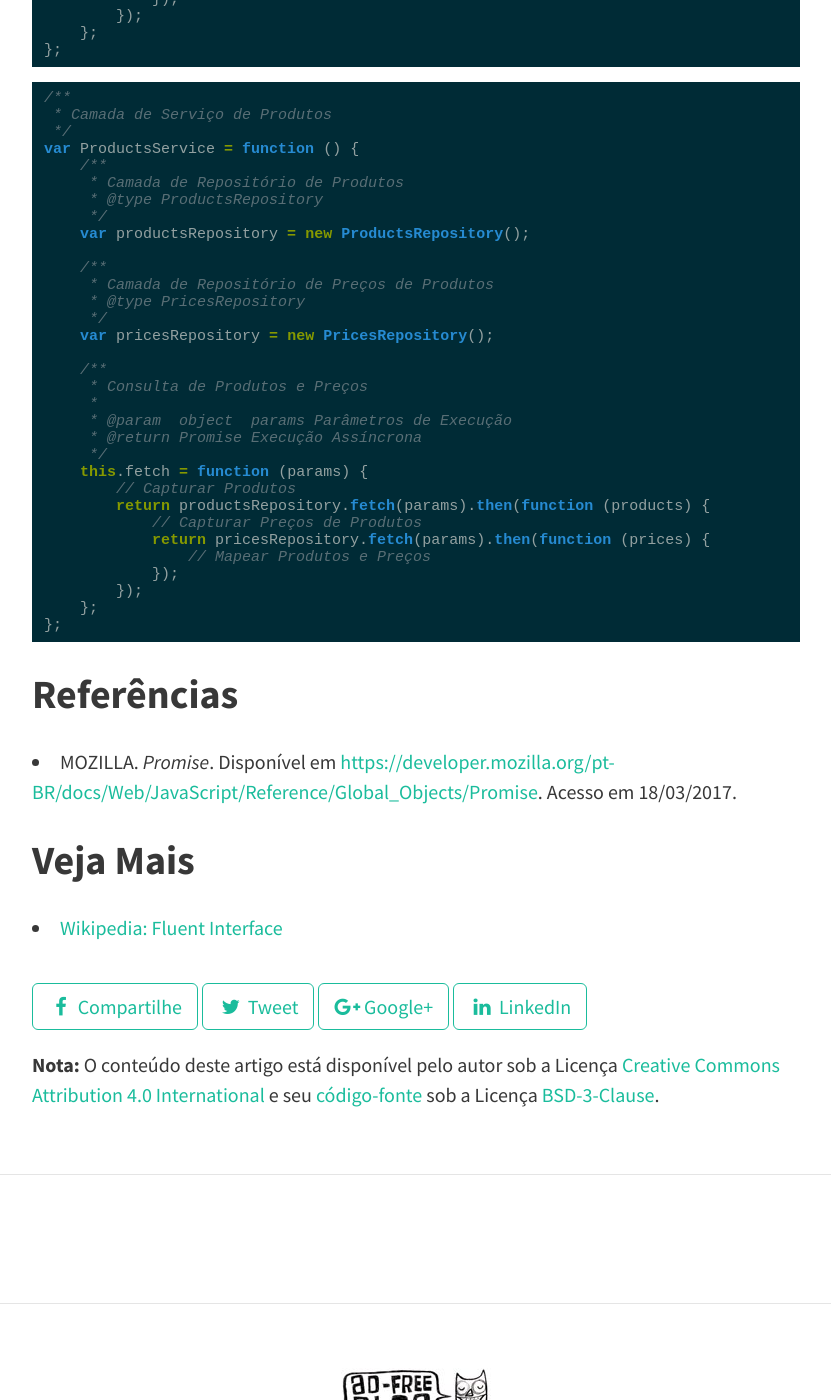
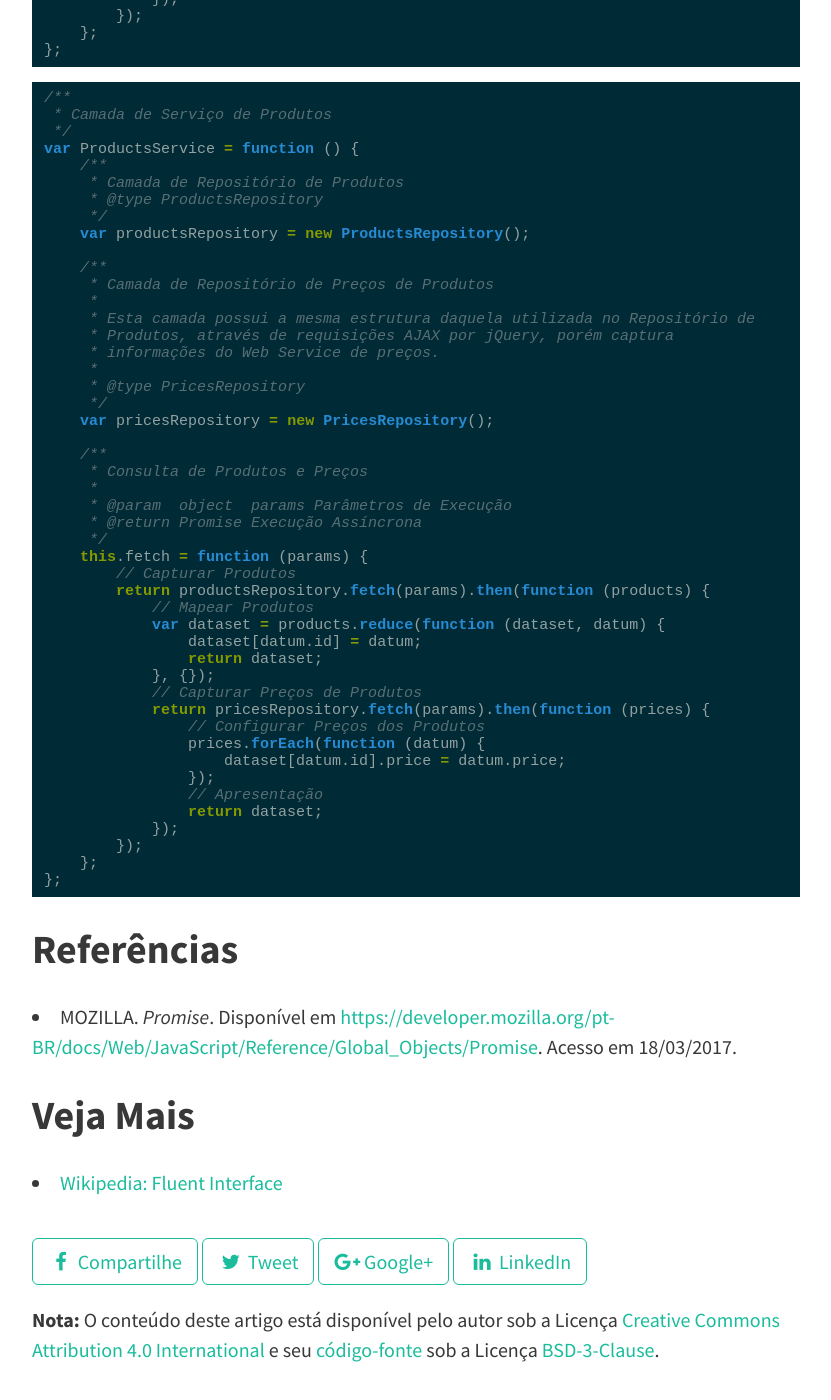
Before and after one commit to wandersonwhcr/wandersonwhcr.github.io, a Jekyll site: the page built from _posts/2017-03-18-javascript-promises.md, in a window 1280 px wide and 1400 px high, scrolled down 3005 px. Shown: the whole window, without its empty margins (224-1055 px from the left). Built offline with Jekyll 4.4.1, drawn with Linux system fonts in a browser that asks for light colours; nearby versions of some CDN libraries; comment, search, counter and statistics services are not loaded.

Commit message:
Inclui mapeamento de produtos e preços

```diff
--- a/_posts/2017-03-18-javascript-promises.md
+++ b/_posts/2017-03-18-javascript-promises.md
@@ -118,6 +118,11 @@ var ProductsService = function () {
 
     /**
      * Camada de Repositório de Preços de Produtos
+     *
+     * Esta camada possui a mesma estrutura daquela utilizada no Repositório de
+     * Produtos, através de requisições AJAX por jQuery, porém captura
+     * informações do Web Service de preços.
+     *
      * @type PricesRepository
      */
     var pricesRepository = new PricesRepository();
@@ -131,9 +136,19 @@ var ProductsService = function () {
     this.fetch = function (params) {
         // Capturar Produtos
         return productsRepository.fetch(params).then(function (products) {
+            // Mapear Produtos
+            var dataset = products.reduce(function (dataset, datum) {
+                dataset[datum.id] = datum;
+                return dataset;
+            }, {});
             // Capturar Preços de Produtos
             return pricesRepository.fetch(params).then(function (prices) {
-                // Mapear Produtos e Preços
+                // Configurar Preços dos Produtos
+                prices.forEach(function (datum) {
+                    dataset[datum.id].price = datum.price;
+                });
+                // Apresentação
+                return dataset;
             });
         });
     };
```
